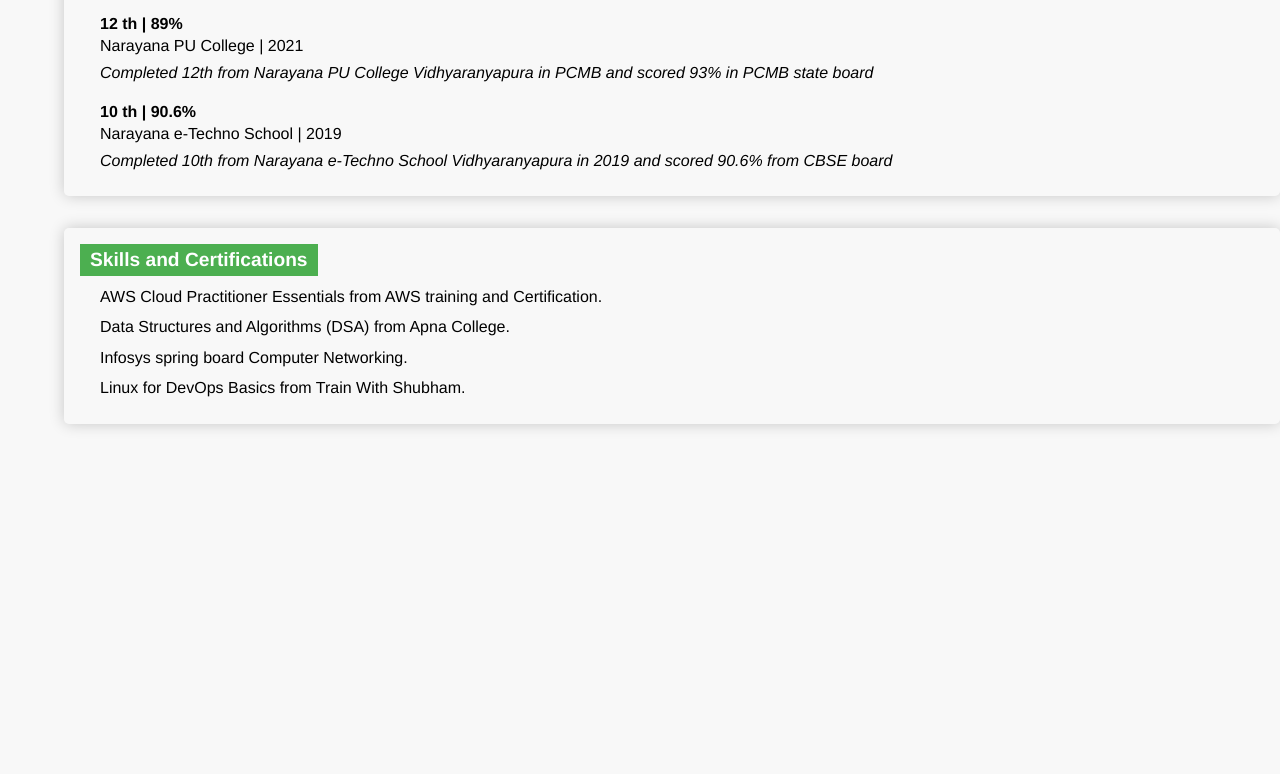
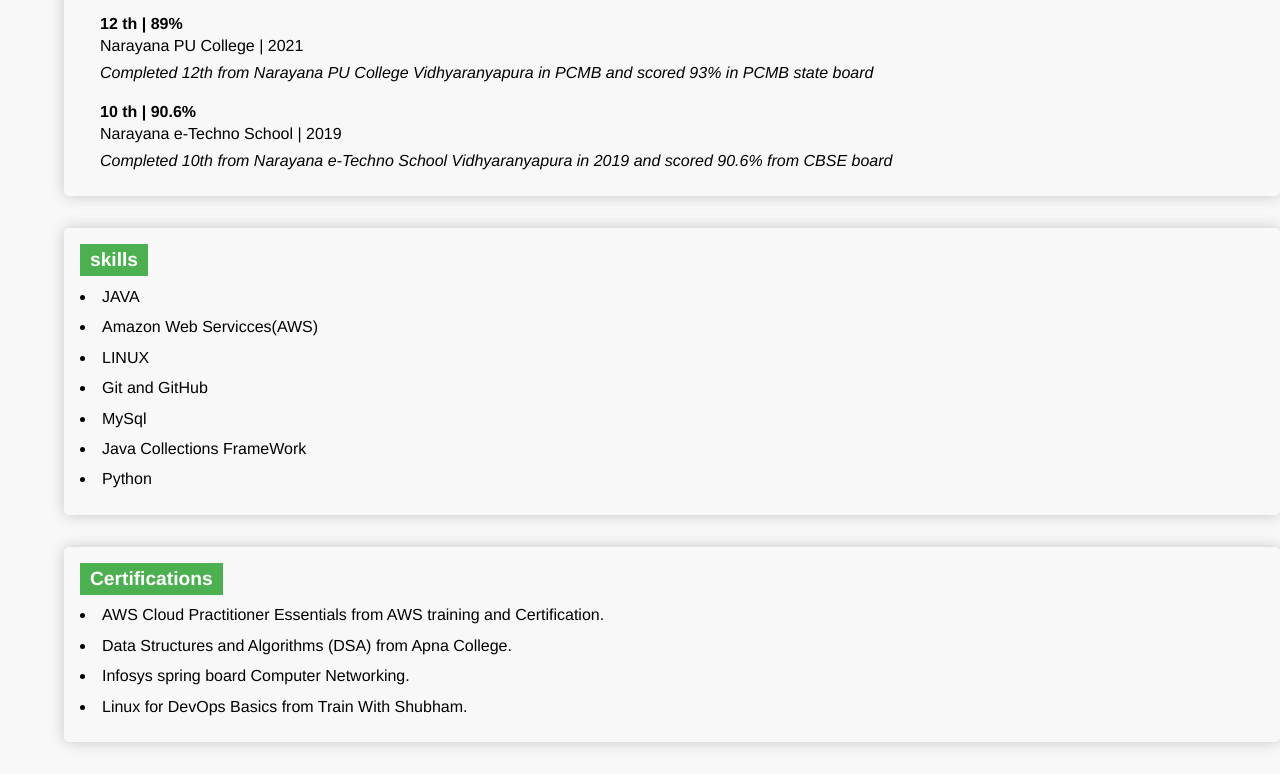
Before and after one commit to vinayvini-18/MyResume, a plain HTML site: page index.html in a window 1280 px wide. Shown: the part 633-1407 px from the top of the page. Before the commit the page ends 1089 px from the top, so only its background shows below. Drawn offline with Linux system fonts and the light colour scheme.

Commit message:
added old web

```diff
--- a/index.html
+++ b/index.html
@@ -16,7 +16,7 @@
 		</div>
 		<div class="contact-info">
 			<h1>Vinay S</h1>
-			<p>Bengaluru | vinivinay6173@gmail.com</p>
+			<p>Bengaluru | vinivinay6173@gmail.com | 9113262219 </p>
 		</div>
 	</div>
 
@@ -49,8 +49,19 @@
 
 
     <section class="resume-section" id="certifications">
-        <h2>Skills and Certifications</h2>
-        <ul>
+		<h2>skills</h2>
+		<li>JAVA</li>
+		<li>Amazon Web Servicces(AWS)</li>
+		<li>LINUX</li>
+		<li>Git and GitHub</li>
+		<li>MySql</li>
+		<li>Java Collections FrameWork</li>
+		<li>Python</li>
+		</section>
+
+		<section class="resume-section" id="certifications">
+        <h2> Certifications</h2>
+
 		        <li>AWS Cloud Practitioner Essentials from AWS training and Certification.</li>
 			<li>Data Structures and Algorithms (DSA) from Apna College.</li>
 
@@ -58,7 +69,7 @@
 
 			<li>Linux for DevOps Basics from Train With Shubham.</li>
 
-		</ul>
+
     </section>
 </div>
 
```
